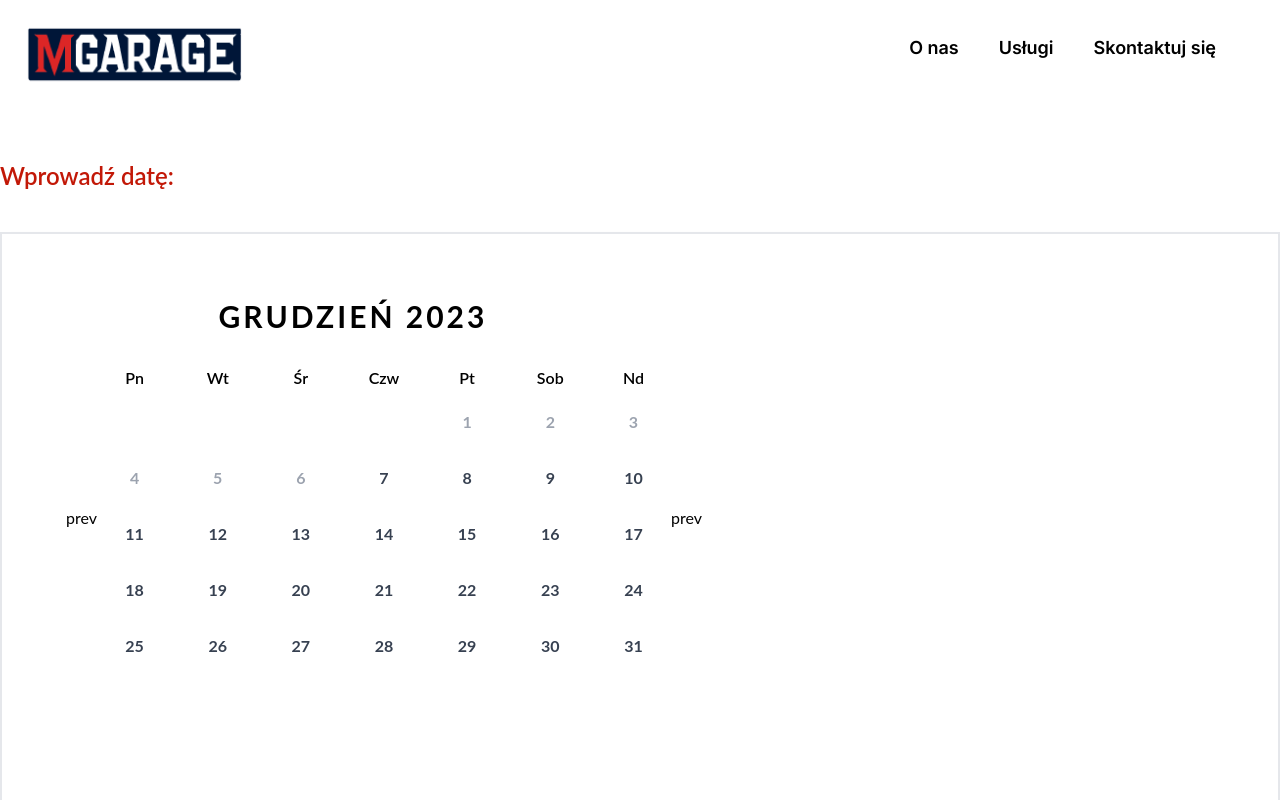
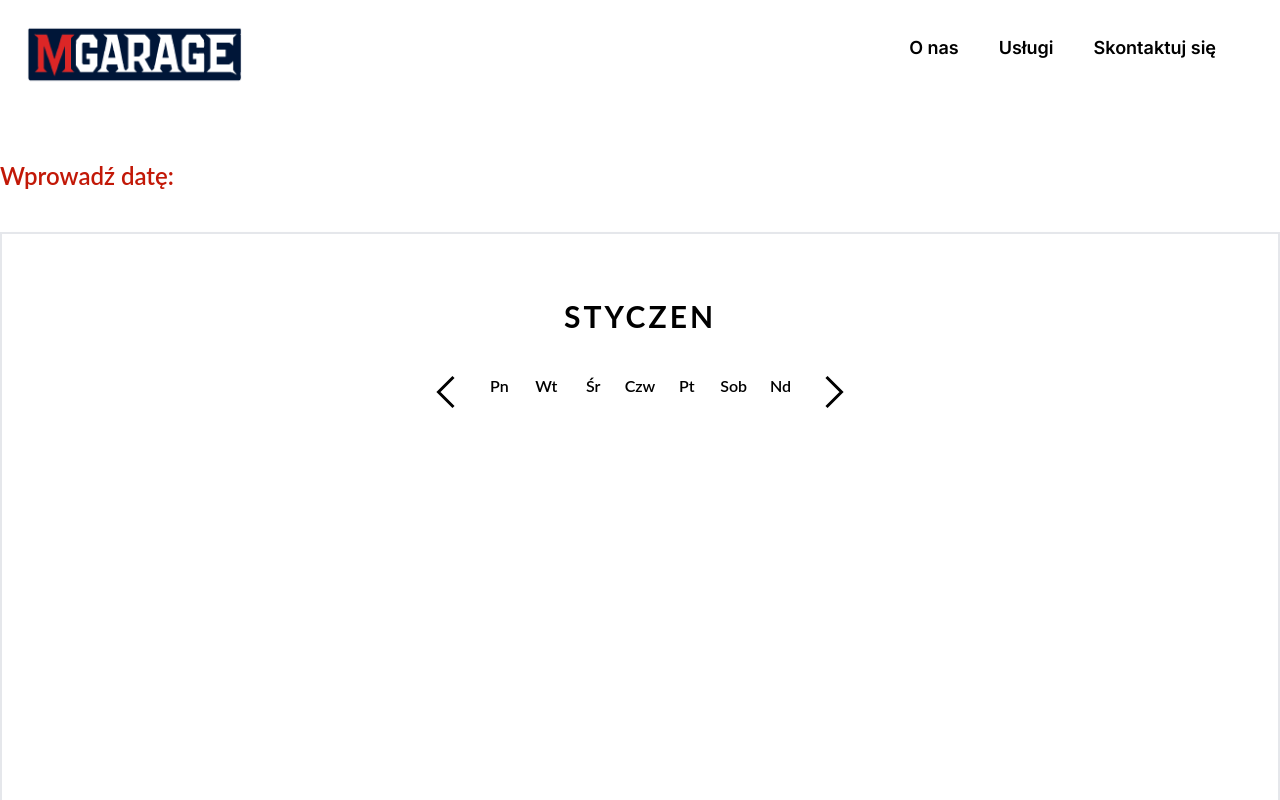
Before and after one commit to mg300/mgarage, a Next.js app: page /book/calendar in a window 1280 px wide. Shown: the top 800 px of the page. Built offline with nearby package versions, Linux system fonts and the light colour scheme.

Commit message:
new implementation of calendar

```diff
--- a/src/app/book/calendar/page.tsx
+++ b/src/app/book/calendar/page.tsx
@@ -1,60 +1,30 @@
 "use client";
+import { GrNext } from "react-icons/gr";
+import { GrPrevious } from "react-icons/gr";
 import React, { useEffect, useMemo, useState } from "react";
 
-interface day {
-  number: number;
-  hours: number[];
-}
-interface month {
-  year: number;
-  days: day[];
-  length: number;
-  firstDayOfMonthNum: number;
-  realDay: number;
-  monthName: String;
-}
-
 function Page() {
-  const realDate = useMemo(() => new Date(), []);
-  const currentDate = useMemo(() => new Date(), []);
-  const setMonthData = function (month: number) {
-    currentDate.setMonth(currentDate.getMonth() + month);
-    let firstDayOfMonthNum = new Date(currentDate.getFullYear(), currentDate.getMonth(), 1).getDay() - 1;
-    if (firstDayOfMonthNum === -1) firstDayOfMonthNum = 6;
-    const daysInMonth = new Date(currentDate.getFullYear(), currentDate.getMonth() + 1, 0).getDate();
-    const tempMonth = [];
-    for (let i = 1; i <= daysInMonth; i++) {
-      tempMonth.push({ number: i, hours: [] });
-    }
-    return {
-      year: currentDate.getFullYear(),
-      days: tempMonth,
-      length: 1,
-      firstDayOfMonthNum: +firstDayOfMonthNum,
-      realDay: realDate.getDate(),
-      monthName: currentDate.toLocaleString("pl-PL", { month: "long" }),
-    };
-  };
-  const [month, setMonth] = useState<month>(setMonthData(0));
+  // const realDate = useMemo(() => new Date(), []);
+  // const currentDate = useMemo(() => new Date(), []);
+  // let firstDayOfMonthWeekNum = new Date(currentDate.getFullYear(), currentDate.getMonth(), 1).getDay() - 1;
+  // const daysInMonth = new Date(currentDate.getFullYear(), currentDate.getMonth() + 1, 0).getDate();
 
   return (
     <div className="min-h-screen pt-40 font-body  mx-auto max-w-[80rem] ">
       <p className="text-logo font-semibold text-2xl mb-10">Wprowadź datę:</p>
-      <div className="relative p-16 border-2 border-solid border-gray-200 shadow-lg min-h-[40rem] mb-20">
-        <div className="text-3xl uppercase font-bold text-center w-[50%] mb-8 tracking-widest">
-          {month.monthName} {month.year}{" "}
-        </div>
-        <form className="flex">
+      <div className="relative p-16 border-2 border-solid border-gray-200 shadow-lg min-h-[40rem] mb-20 flex flex-col gap-10 items-center">
+        <div className="text-3xl uppercase font-bold text-centermb-8 tracking-widest">styczen</div>
+        <form className="flex gap-4">
           <button
-            disabled={realDate.getMonth() === currentDate.getMonth()}
+            className="text-4xl"
+            // disabled={realDate.getMonth() === currentDate.getMonth()}
             onClick={(e) => {
               e.preventDefault();
-              setMonth(setMonthData(-1));
             }}
           >
-            prev
+            <GrPrevious />
           </button>
-          <div className="grid grid-cols-7 w-[50%] gap-2 justify-items-center font-semibold">
+          <div className="grid grid-cols-7 min-w-[20rem] gap-2 justify-items-center font-semibold">
             <span>Pn</span>
             <span>Wt</span>
             <span>Śr</span>
@@ -62,36 +32,36 @@ function Page() {
             <span>Pt</span>
             <span>Sob</span>
             <span>Nd</span>
-            {[...Array(month.firstDayOfMonthNum)].map((_, index) => (
+            {/* {[...Array(month.firstDayOfMonthWeekNum)].map((_, index) => (
               <div key={index}></div>
-            ))}
-            {month.days.map((day, index) => (
+            ))} */}
+            {/* {month.days.map((day, index) => (
               <div key={index}>
                 <input
                   className="hidden peer"
                   id={day.number.toString()}
                   name="day"
                   type="radio"
-                  disabled={index < month.realDay}
+                  disabled={index < 10}
                 />
                 <label
                   className={`block cursor-pointer text-center peer-checked:text-red-800 w-[3rem] h-[3rem] peer-checked:border-2 p-3 peer-checked:border-red-500 peer-checked:rounded-xl font-bold ${
-                    index < month.realDay ? "text-gray-400 " : "text-gray-700 "
+                    index < 10 ? "text-gray-400 " : "text-gray-700 "
                   }`}
                   htmlFor={day.number.toString()}
                 >
                   {day.number}
                 </label>
               </div>
-            ))}
+            ))} */}
           </div>
           <button
+            className="text-4xl"
             onClick={(e) => {
               e.preventDefault();
-              setMonth(setMonthData(1));
             }}
           >
-            prev
+            <GrNext />
           </button>
         </form>
       </div>
```
